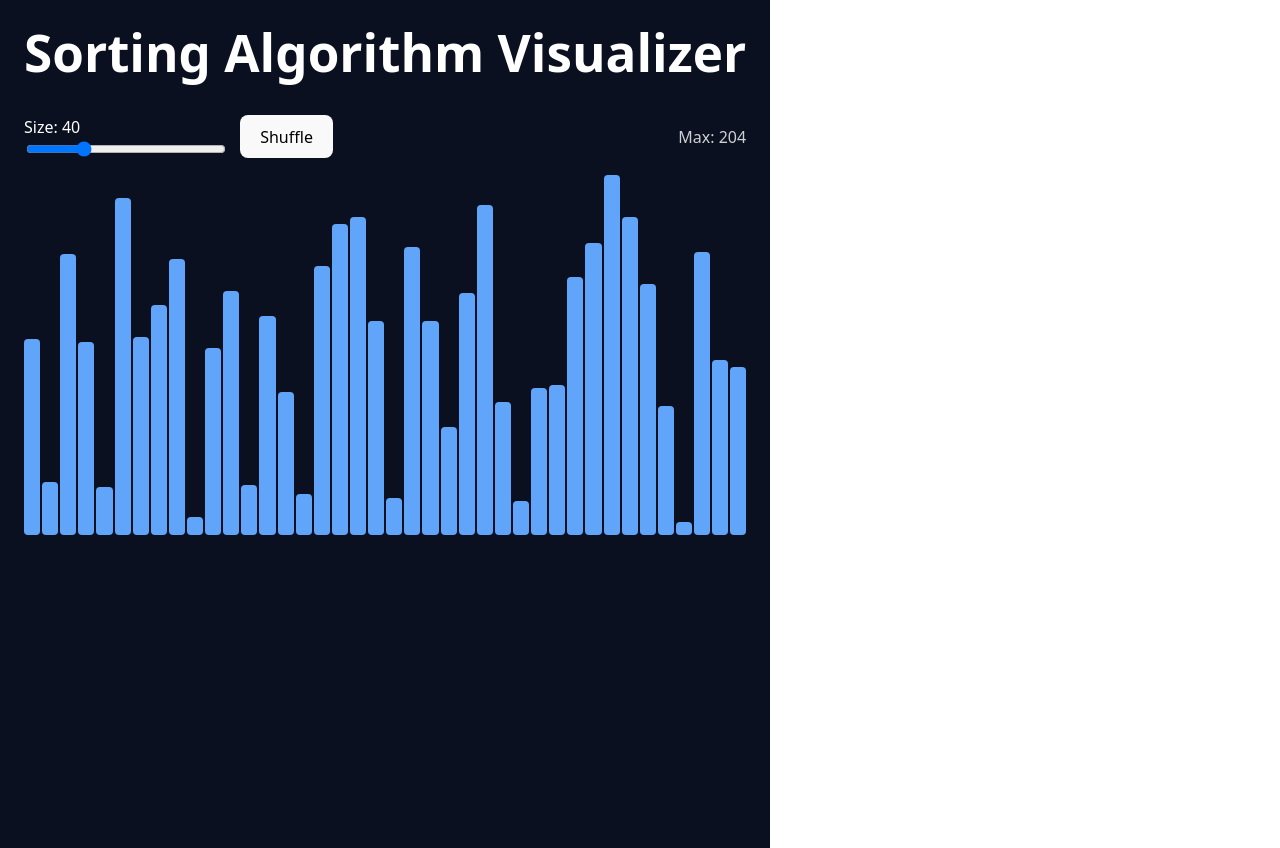
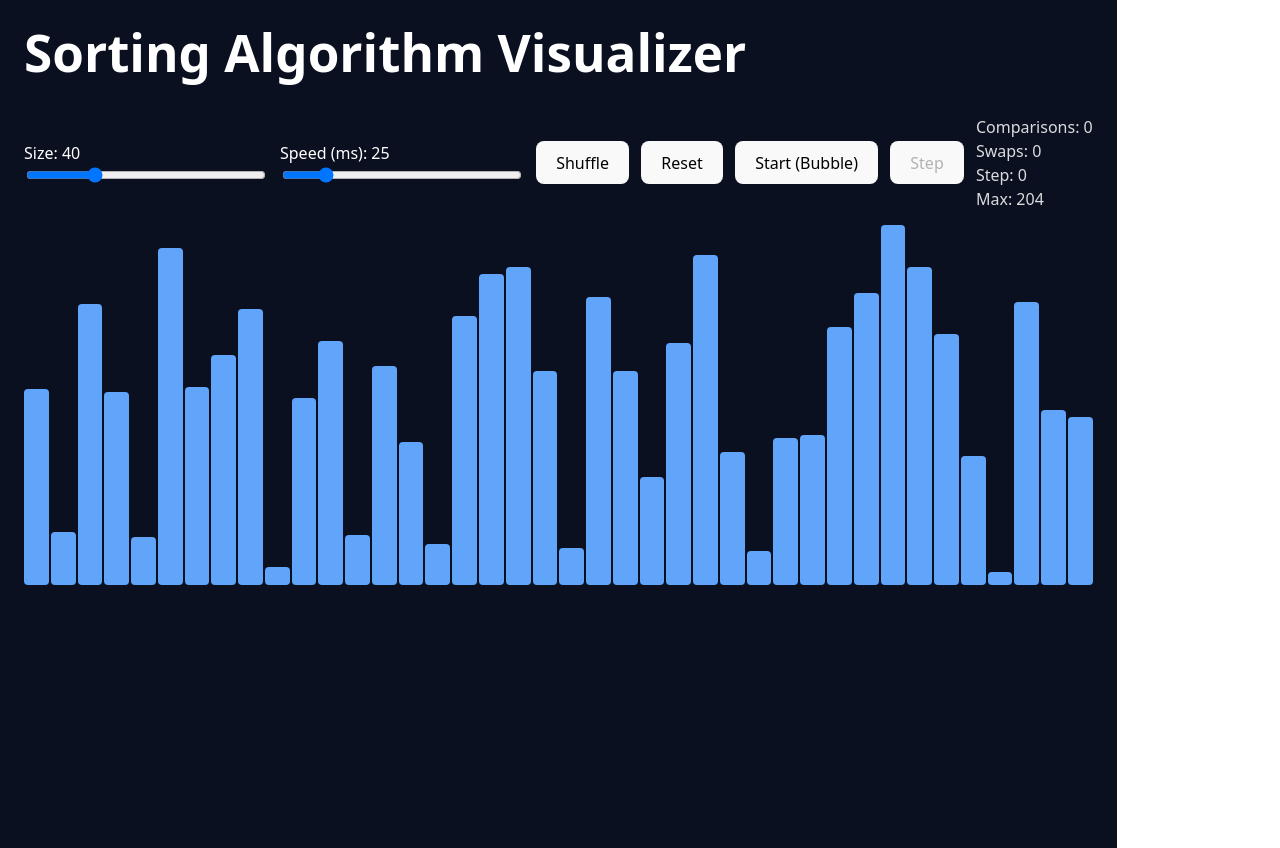
Before and after one commit to Thomas04N/SortingVisualiser, a React (Vite) app in the folder sorting-visualizer/: page / in a window 1280 px wide. Built offline with nearby package versions, Linux system fonts and the light colour scheme.

Commit message:
Add bubble sort actions and playback controls

```diff
--- a/sorting-visualizer/src/App.tsx
+++ b/sorting-visualizer/src/App.tsx
@@ -1,22 +1,88 @@
-import { useMemo, useState } from 'react';
+import { useEffect, useMemo, useRef, useState } from 'react';
 import { Bars } from './components/Bars';
 import { randomArray } from './utils/randomArray';
+import { bubbleSortActions } from './algorithms/sorting/bubble';
+import { applyAction, initialPlayerState, type PlayerState } from './engine/sortPlayer';
+import type { SortAction } from './algorithms/types';
 
 export default function App() {
   const [size, setSize] = useState(40);
-  const [values, setValues] = useState(() => randomArray(40, 200));
+  const [baseValues, setBaseValues] = useState<number[]>(() => randomArray(40, 200));
 
-  const max = useMemo(() => Math.max(...values, 1), [values]);
+  const [player, setPlayer] = useState<PlayerState>(() => initialPlayerState(baseValues));
+  const [actions, setActions] = useState<SortAction[]>([]);
+  const [actionIndex, setActionIndex] = useState(0);
+
+  const [speedMs, setSpeedMs] = useState(25);
+  const [isPlaying, setIsPlaying] = useState(false);
+
+  const timerRef = useRef<number | null>(null);
+
+  // Keep player in sync when baseValues changes (shuffle/size)
+  useEffect(() => {
+    setPlayer(initialPlayerState(baseValues));
+    setActions([]);
+    setActionIndex(0);
+    setIsPlaying(false);
+  }, [baseValues]);
+
+  const canStep = actionIndex < actions.length;
+
+  function buildActions() {
+    const a = bubbleSortActions(baseValues);
+    setActions(a);
+    setActionIndex(0);
+    setPlayer(initialPlayerState(baseValues));
+  }
+
+  function stepOnce() {
+    if (!canStep) return;
+    const action = actions[actionIndex];
+    setPlayer((prev) => applyAction(prev, action));
+    setActionIndex((i) => i + 1);
+  }
+
+  function start() {
+    if (actions.length === 0) buildActions();
+    setIsPlaying(true);
+  }
+
+  function pause() {
+    setIsPlaying(false);
+  }
+
+  // Playback loop
+  useEffect(() => {
+    if (!isPlaying) return;
+
+    if (!actions.length) return;
+    if (!canStep) {
+      setIsPlaying(false);
+      return;
+    }
+
+    timerRef.current = window.setTimeout(() => {
+      stepOnce();
+    }, speedMs);
+
+    return () => {
+      if (timerRef.current) window.clearTimeout(timerRef.current);
+      timerRef.current = null;
+    };
+    // eslint-disable-next-line react-hooks/exhaustive-deps
+  }, [isPlaying, actionIndex, actions, speedMs, canStep]);
+
+  const max = useMemo(() => Math.max(...player.values, 1), [player.values]);
 
   return (
     <div style={{ minHeight: '100vh', padding: 24, background: '#0b1020', color: 'white' }}>
       <h1 style={{ marginTop: 0 }}>Sorting Algorithm Visualizer</h1>
 
-      <div style={{ display: 'flex', gap: 12, alignItems: 'center', marginBottom: 16 }}>
+      <div style={{ display: 'flex', gap: 12, flexWrap: 'wrap', alignItems: 'center', marginBottom: 14 }}>
         <label>
           Size: {size}
           <input
-            style={{ display: 'block', width: 200 }}
+            style={{ display: 'block', width: 240 }}
             type="range"
             min={10}
             max={120}
@@ -24,17 +90,53 @@ export default function App() {
             onChange={(e) => {
               const n = Number(e.target.value);
               setSize(n);
-              setValues(randomArray(n, 200));
+              setBaseValues(randomArray(n, 200));
             }}
+            disabled={isPlaying}
           />
         </label>
 
-        <button onClick={() => setValues(randomArray(size, 200))}>Shuffle</button>
+        <label>
+          Speed (ms): {speedMs}
+          <input
+            style={{ display: 'block', width: 240 }}
+            type="range"
+            min={1}
+            max={150}
+            value={speedMs}
+            onChange={(e) => setSpeedMs(Number(e.target.value))}
+          />
+        </label>
 
-        <div style={{ marginLeft: 'auto', opacity: 0.8 }}>Max: {max}</div>
+        <button onClick={() => setBaseValues(randomArray(size, 200))} disabled={isPlaying}>
+          Shuffle
+        </button>
+
+        <button onClick={buildActions} disabled={isPlaying}>
+          Reset
+        </button>
+
+        {!isPlaying ? (
+          <button onClick={start} disabled={actions.length > 0 && !canStep}>
+            Start (Bubble)
+          </button>
+        ) : (
+          <button onClick={pause}>Pause</button>
+        )}
+
+        <button onClick={stepOnce} disabled={isPlaying || !canStep}>
+          Step
+        </button>
+
+        <div style={{ marginLeft: 'auto', opacity: 0.85 }}>
+          <div>Comparisons: {player.comparisons}</div>
+          <div>Swaps: {player.swaps}</div>
+          <div>Step: {player.step}</div>
+          <div>Max: {max}</div>
+        </div>
       </div>
 
-      <Bars values={values} />
+      <Bars values={player.values} active={player.active} sorted={player.sorted} />
     </div>
   );
 }
--- /dev/null
+++ b/sorting-visualizer/src/algorithms/sorting/bubble.ts
@@ -0,0 +1,29 @@
+import type { SortAction } from '../types';
+
+export function bubbleSortActions(values: number[]): SortAction[] {
+  const a = [...values];
+  const actions: SortAction[] = [];
+
+  for (let end = a.length - 1; end > 0; end--) {
+    let swapped = false;
+
+    for (let i = 0; i < end; i++) {
+      actions.push({ type: 'compare', i, j: i + 1 });
+
+      if (a[i] > a[i + 1]) {
+        actions.push({ type: 'swap', i, j: i + 1 });
+        [a[i], a[i + 1]] = [a[i + 1], a[i]];
+        swapped = true;
+      }
+    }
+
+    actions.push({ type: 'markSorted', i: end });
+
+    if (!swapped) break;
+  }
+
+  actions.push({ type: 'markSorted', i: 0 });
+  actions.push({ type: 'done' });
+
+  return actions;
+}
--- /dev/null
+++ b/sorting-visualizer/src/algorithms/types.ts
@@ -0,0 +1,5 @@
+export type SortAction =
+  | { type: 'compare'; i: number; j: number }
+  | { type: 'swap'; i: number; j: number }
+  | { type: 'markSorted'; i: number }
+  | { type: 'done' };
--- a/sorting-visualizer/src/components/Bars.tsx
+++ b/sorting-visualizer/src/components/Bars.tsx
@@ -21,7 +21,7 @@ export function Bars({ values, active = [], sorted = new Set() }: BarsProps) {
               flex: 1,
               height: `${(v / maxVal) * 100}%`,
               borderRadius: 4,
-              opacity: isSorted ? 0.75 : 1,
+              opacity: isSorted ? 0.8 : 1,
               outline: isActive ? '2px solid white' : 'none',
               background: isSorted ? '#2dd4bf' : '#60a5fa'
             }}
--- /dev/null
+++ b/sorting-visualizer/src/engine/sortPlayer.ts
@@ -0,0 +1,59 @@
+import type { SortAction } from '../algorithms/types';
+
+export type PlayerState = {
+  values: number[];
+  active: number[];
+  sorted: Set<number>;
+  comparisons: number;
+  swaps: number;
+  step: number;
+};
+
+export function initialPlayerState(values: number[]): PlayerState {
+  return {
+    values: [...values],
+    active: [],
+    sorted: new Set<number>(),
+    comparisons: 0,
+    swaps: 0,
+    step: 0
+  };
+}
+
+export function applyAction(state: PlayerState, action: SortAction): PlayerState {
+  const next: PlayerState = {
+    values: [...state.values],
+    active: [],
+    sorted: new Set(state.sorted),
+    comparisons: state.comparisons,
+    swaps: state.swaps,
+    step: state.step + 1
+  };
+
+  switch (action.type) {
+    case 'compare': {
+      next.active = [action.i, action.j];
+      next.comparisons += 1;
+      return next;
+    }
+    case 'swap': {
+      next.active = [action.i, action.j];
+      next.swaps += 1;
+      const a = next.values;
+      [a[action.i], a[action.j]] = [a[action.j], a[action.i]];
+      return next;
+    }
+    case 'markSorted': {
+      next.sorted.add(action.i);
+      return next;
+    }
+    case 'done': {
+      next.active = [];
+      // mark all sorted as a nice finish
+      for (let i = 0; i < next.values.length; i++) next.sorted.add(i);
+      return next;
+    }
+    default:
+      return next;
+  }
+}
```
